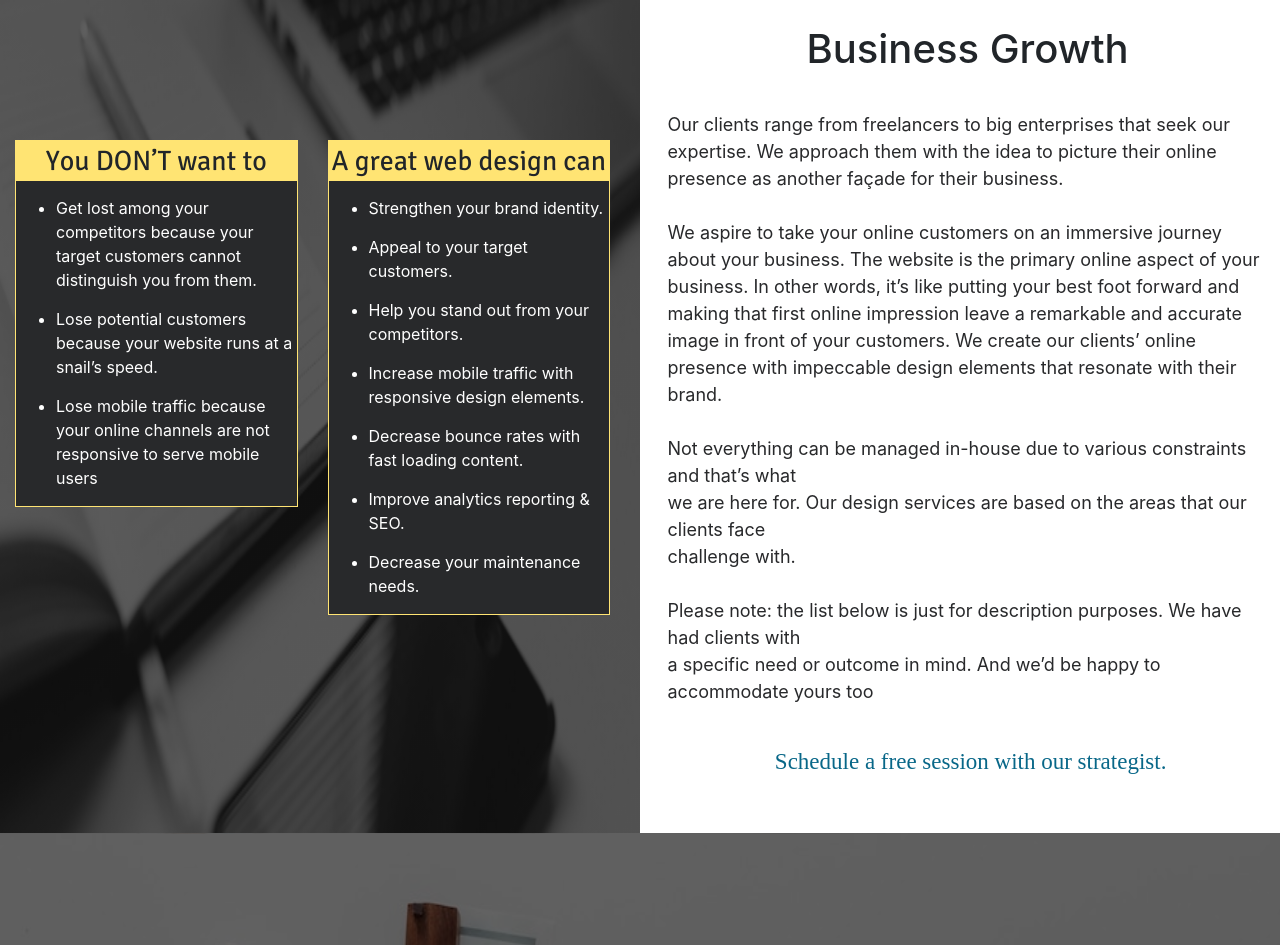
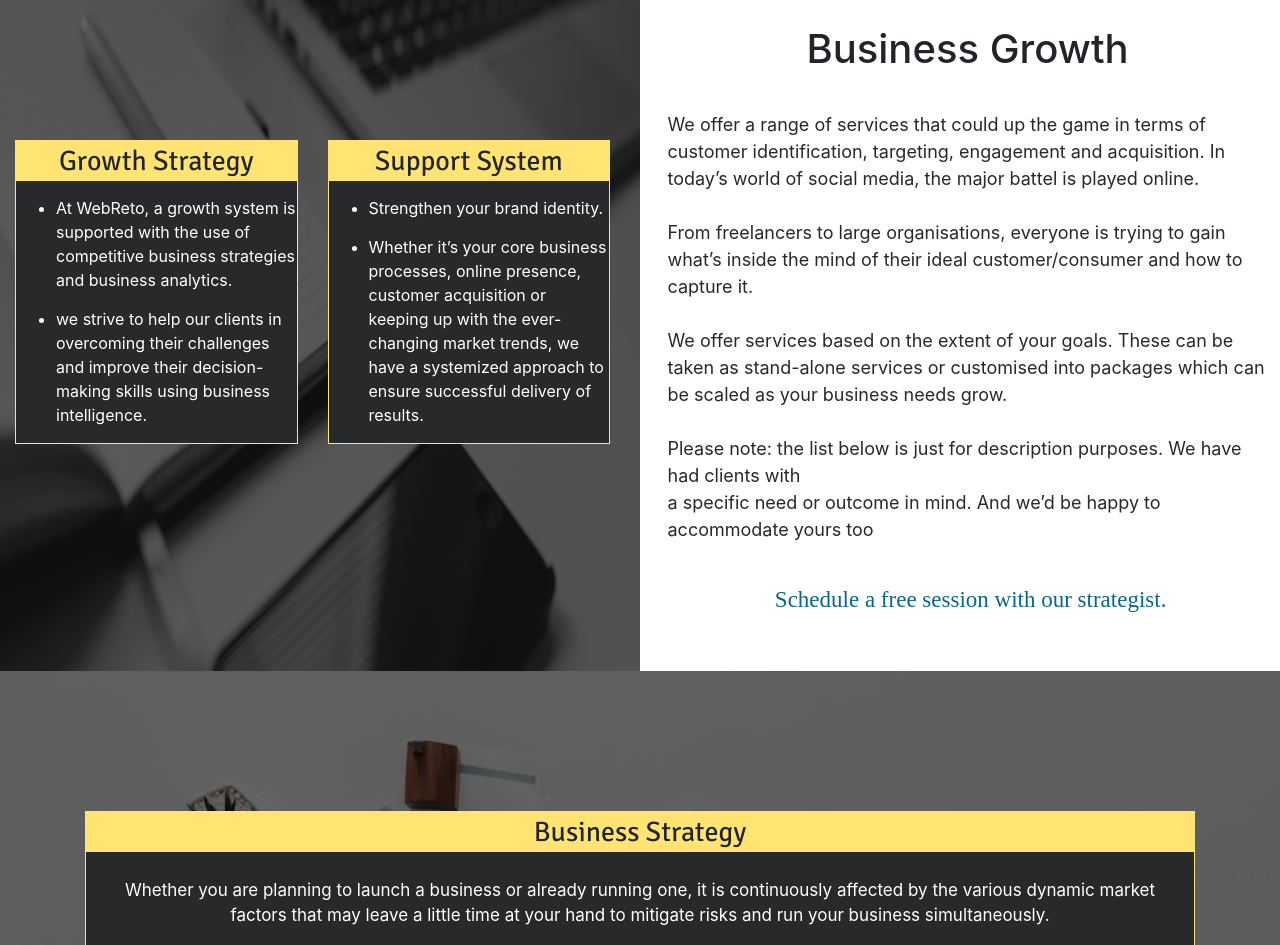
Before and after one commit to yatharthtomar/webreto, a PHP site: page /business.html in a window 1280 px wide. Shown: the part 1498-2443 px from the top of the page. Run offline with PHP 8.4, Linux system fonts and the light colour scheme; some web fonts are replaced.

Commit message:
sixteenth

```diff
--- a/business.html
+++ b/business.html
@@ -88,7 +88,7 @@
         <li><a class="dropdown-item" href="design.html#content">Content Writing</a></li>
         <li><a class="dropdown-item" href="design.html#brandlogo">Brand Identity Design</a></li>
         <li><a class="dropdown-item" href="design.html#landing">Landing Page Design</a></li>
-         <li><a class="dropdown-item" href="design.html#photoshop">Photoshop & Illustrator</a></li>
+         <li><a class="dropdown-item" href="design.html#photoshop">Photoshop</a></li>
         <li><a class="dropdown-item" href="design.html#webdesign">Website Design Packages</a></li>
       </ul>
           </li>
@@ -186,12 +186,13 @@
    <div class="row">
     <div class="leadershipmantra col-md-6">
 
-    <div class = "leadcontain"><h3>You DON’T want to </h3> </div>
+    <div class = "leadcontain"><h3>Growth Strategy </h3> </div>
     <div class="pointscontain"><ul>
-    <li>Get lost among your competitors because your target customers cannot distinguish you from them.
+    <li>At WebReto, a growth system is supported with the use of competitive business strategies and business analytics.
+
 </li>
-        <li>Lose potential customers because your website runs at a snail’s speed.</li>
-        <li>Lose mobile traffic because your online channels are not responsive to serve mobile users</li>
+        <li>we strive to help our clients in overcoming their challenges and improve their decision-making skills using business intelligence.</li>
+
 
     </ul>
     </div>
@@ -200,16 +201,11 @@
     </div>
           <div class="leadershipmantra col-md-6" >
 
-    <div class = "leadcontain"><h3>A great web design can</h3> </div>
+    <div class = "leadcontain"><h3>Support System</h3> </div>
     <div class="pointscontain"><ul>
     <li>Strengthen your brand identity.
 </li>
-        <li>Appeal to your target customers.</li>
-        <li>Help you stand out from your competitors.</li>
-        <li>Increase mobile traffic with responsive design elements.</li>
-        <li>Decrease bounce rates with fast loading content.</li>
-        <li>Improve analytics reporting & SEO.</li>
-        <li>Decrease your maintenance needs.</li>
+        <li>Whether it’s your core business processes, online presence, customer acquisition or keeping up with the ever-changing market trends, we have a systemized approach to ensure successful delivery of results. </li>
     </ul>
     </div>
 
@@ -224,14 +220,15 @@
     <div id="maintextpart1">
 
         <br />
-    <p>Our clients range from freelancers to big enterprises that seek our expertise. We approach them with the idea to picture their online presence as another façade for their business. <br /><br />
+    <p>We offer a range of services that could up the game in terms of customer identification, targeting, engagement and  acquisition. In today’s world of social media, the major battel is played online.
+ <br /><br />
 
-We aspire to take your online customers on an immersive journey about your business. The website is the primary online aspect of your business.
-In other words, it’s like putting your best foot forward and making that first online impression leave a remarkable and accurate image in front of your customers.
-We create our clients’ online presence with impeccable design elements that resonate with their brand.<br /><br />
+From freelancers to large organisations, everyone is trying to gain what’s inside the mind of their ideal customer/consumer and how to capture it.
+<br /><br />
 
 
-Not everything can be managed in-house due to various constraints and that’s what<br /> we are here for. Our design services are based on the areas that our clients face <br />challenge with.<br /><br />
+We offer services based on the extent of your goals. These can be taken as stand-alone services or customised into packages which can be scaled as your business needs grow.
+<br /><br />
 
 Please note: the list below is just for description purposes. We have had clients with <br />a specific need or outcome in mind. And we’d be happy to accommodate yours too<br />
 
--- a/contact.php
+++ b/contact.php
@@ -101,7 +101,7 @@
         <li><a class="dropdown-item" href="design.html#content">Content Writing</a></li>
         <li><a class="dropdown-item" href="design.html#brandlogo">Brand Identity Design</a></li>
         <li><a class="dropdown-item" href="design.html#landing">Landing Page Design</a></li>
-                  <li><a class="dropdown-item" href="design.html#photoshop">Photoshop & Illustrator</a></li>
+                  <li><a class="dropdown-item" href="design.html#photoshop">Photoshop</a></li>
         <li><a class="dropdown-item" href="design.html#webdesign">Website Design Packages</a></li>
       </ul>
           </li>
--- a/disclaimer.html
+++ b/disclaimer.html
@@ -88,7 +88,7 @@
         <li><a class="dropdown-item" href="design.html#content">Content Writing</a></li>
         <li><a class="dropdown-item" href="design.html#brandlogo">Brand Identity Design</a></li>
         <li><a class="dropdown-item" href="design.html#landing">Landing Page Design</a></li>
-                  <li><a class="dropdown-item" href="design.html#photoshop">Photoshop & Illustrator</a></li>
+                  <li><a class="dropdown-item" href="design.html#photoshop">Photoshop</a></li>
         <li><a class="dropdown-item" href="design.html#webdesign">Website Design Packages</a></li>
       </ul>
           </li>
@@ -114,7 +114,7 @@
   </nav>
    <div id ="bannerimage" style="height: 28vw;">
     <div id= "abouttext">
-    <p id="para" style="font-size: 8vw; padding-top: 10vw;">Disclaimer</p>
+    <p id="para" style="font-size: 8vw; padding-top: 9vw;">Disclaimer</p>
     </div>
     </div>
 
--- a/privacy.html
+++ b/privacy.html
@@ -87,7 +87,7 @@
         <li><a class="dropdown-item" href="design.html#content">Content Writing</a></li>
         <li><a class="dropdown-item" href="design.html#brandlogo">Brand Identity Design</a></li>
         <li><a class="dropdown-item" href="design.html#landing">Landing Page Design</a></li>
-                  <li><a class="dropdown-item" href="design.html#photoshop">Photoshop & Illustrator</a></li>
+                  <li><a class="dropdown-item" href="design.html#photoshop">Photoshop</a></li>
         <li><a class="dropdown-item" href="design.html#webdesign">Website Design Packages</a></li>
       </ul>
           </li>
@@ -113,7 +113,7 @@
   </nav>
    <div id ="bannerimage" style="height: 28vw;">
     <div id= "abouttext">
-    <p id="para" style="font-size: 8vw;  padding-top: 10vw;">Privacy Policy</p>
+    <p id="para" style="font-size: 8vw;  padding-top: 9vw;">Privacy Policy</p>
     </div>
     </div>
 
--- a/styling.css
+++ b/styling.css
@@ -1331,7 +1331,7 @@ padding-top: 0px !important;
 #testimage{
 
     background-color: #ffe473;
-    height: 320px;
+    height: auto;
     margin-bottom: 20px;
     text-align: center;
     line-height: 3.5;
@@ -1346,7 +1346,7 @@ padding-top: 0px !important;
 
 .daku1{
 
-    height:320px;
+    height:auto;
     background-color: #28292b;
 
     border-width: 1px;
--- a/terms.html
+++ b/terms.html
@@ -87,7 +87,7 @@
         <li><a class="dropdown-item" href="design.html#content">Content Writing</a></li>
         <li><a class="dropdown-item" href="design.html#brandlogo">Brand Identity Design</a></li>
         <li><a class="dropdown-item" href="design.html#landing">Landing Page Design</a></li>
-         <li><a class="dropdown-item" href="design.html#photoshop">Photoshop & Illustrator</a></li>
+         <li><a class="dropdown-item" href="design.html#photoshop">Photoshop</a></li>
         <li><a class="dropdown-item" href="design.html#webdesign">Website Design Packages</a></li>
       </ul>
           </li>
@@ -113,7 +113,7 @@
   </nav>
     <div id ="bannerimage" style="height: 28vw;">
     <div id= "abouttext">
-    <p id="para" style="font-size: 8vw;  padding-top: 10vw;">Terms of Service</p>
+    <p id="para" style="font-size: 8vw;  padding-top: 9vw;">Terms of Service</p>
     </div>
     </div>
 
```
Also changed, not shown: about.html (+10 -13 lines), design.html (+72 -1 lines), portfolio.html (+19 -18 lines), webdev.html (+11 -12 lines).
